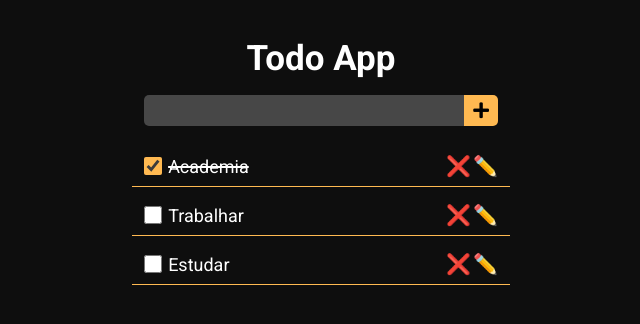
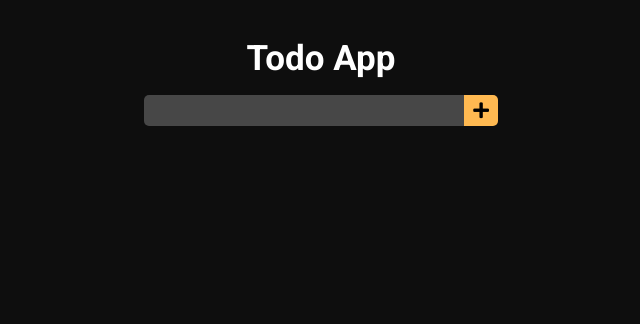
Before and after one commit to Giov4ne/todo-list, a Vue app: page / in a window 1280 px wide. Shown: the top 324 px of the page, without its empty margins (319-959 px from the left). Built offline with nearby package versions, Linux system fonts and the light colour scheme.

Commit message:
Add and remove new task functionalities

```diff
--- a/src/components/FormTodo.vue
+++ b/src/components/FormTodo.vue
@@ -2,8 +2,8 @@
     <div id="form-todo">
         <h1 id="title">Todo App</h1>
         <div id="input-container">
-            <input type="text" id="input-todo">
-            <button id="add-btn">
+            <input type="text" id="input-todo" v-model="task" @keyup.enter="addTodo">
+            <button id="add-btn" @click="addTodo">
                 <i class="fa fa-plus"></i>
             </button>
         </div>
@@ -12,7 +12,35 @@
 
 <script>
     export default{
-        name: 'FormTodo'
+        name: 'FormTodo',
+        props: {
+            todos: Array
+        },
+        data(){
+            return{
+                task: ''
+            }
+        },
+        methods: {
+            addTodo(){
+                this.task = this.task.trim();
+                if(this.task.length >= 3){
+                    const todoAlreadyExists = this.todos.some(todo => todo.task.toLowerCase() === this.task.toLowerCase());
+                    console.log(todoAlreadyExists);
+                    if(!todoAlreadyExists){
+                        this.$emit('add-todo', {
+                            task: this.task,
+                            done: false
+                        });
+                        this.task = '';
+                    } else{
+                        this.$emit('show-error-message', 'Ops, essa task já existe!');
+                    }
+                } else if(this.task.length > 0){
+                    this.$emit('show-error-message', 'A task deve ter no mínimo 3 caracteres para ser adicionada');
+                }
+            }
+        }
     }
 </script>
 
--- a/src/components/TodoList.vue
+++ b/src/components/TodoList.vue
@@ -1,39 +1,21 @@
 <template>
-    <FormTodo/>
-    <main>
+    <FormTodo @add-todo="addTodo" @show-error-message="showErrorMessage" :todos="todos" />
+    <main v-if="todos.length">
         <ul id="list-container">
-            <li>
-                <label for="todo-1">
-                    <input type="checkbox" id="todo-1" class="check-todo" checked>
-                    <del>Academia</del>
+            <li v-for="(todo, index) in todos" :key="index">
+                <label :for="'todo-' + index">
+                    <input type="checkbox" :id="'todo-' + index" v-model="todo.done" class="check-todo">
+                    <del v-if="todo.done">{{ todo.task }}</del>
+                    <span v-else>{{ todo.task }}</span>
                 </label>
                 <div>
-                    <span class="todo-options" title="Excluir">❌</span>
-                    <span class="todo-options" title="Editar">✏️</span>
-                </div>
-            </li>
-            <li>
-                <label for="todo-2">
-                    <input type="checkbox" id="todo-2" class="check-todo">
-                    Trabalhar
-                </label>
-                <div>
-                    <span class="todo-options" title="Excluir">❌</span>
-                    <span class="todo-options" title="Editar">✏️</span>
-                </div>
-            </li>
-            <li>
-                <label for="todo-3">
-                    <input type="checkbox" id="todo-3" class="check-todo">
-                    Estudar
-                </label>
-                <div>
-                    <span class="todo-options" title="Excluir">❌</span>
+                    <span class="todo-options" title="Excluir" @click="deleteTodo(index)">❌</span>
                     <span class="todo-options" title="Editar">✏️</span>
                 </div>
             </li>
         </ul>
     </main>
+    <div v-if="errorMsg !== ''" id="error-message">{{ errorMsg }}</div>
 </template>
 
 <script>
@@ -43,6 +25,41 @@ import FormTodo from './FormTodo.vue';
         name: 'TodoList',
         components: {
             FormTodo
+        },
+        data(){
+            return{
+                todos: [],
+                errorMsg: ''
+            }
+        },
+        methods: {
+            updateTodosOnLocalStorage(){
+                localStorage.setItem('todos', JSON.stringify(this.todos));
+            },
+
+            addTodo(todo){
+                this.todos.push(todo);
+            },
+
+            deleteTodo(id){
+                this.todos.splice(id, 1);
+            },
+
+            showErrorMessage(msg){
+                this.errorMsg = msg;
+                setTimeout(() => {
+                    this.errorMsg = '';
+                }, 5000);
+            }
+        },
+        mounted(){
+            this.todos = JSON.parse(localStorage.getItem('todos')) || [];
+        },
+        watch: {
+            todos: {
+                handler: 'updateTodosOnLocalStorage',
+                deep: true
+            }
         }
     }
 </script>
@@ -91,5 +108,19 @@ import FormTodo from './FormTodo.vue';
     del{
         text-decoration: line-through;
         text-decoration-thickness: 2px;
+        color: #686868;
+    }
+
+    #error-message{
+        background-color: #E8363B;
+        padding: 10px;
+        border-radius: 5px;
+        font-size: 14px;
+        color: #fff;
+        position: fixed;
+        bottom: 7%;
+        left: 50%;
+        transform: translateX(-50%);
+        z-index: 1;
     }
 </style>
```
